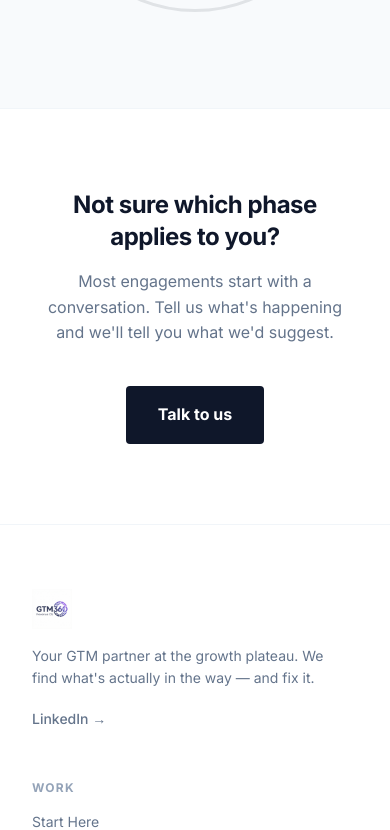
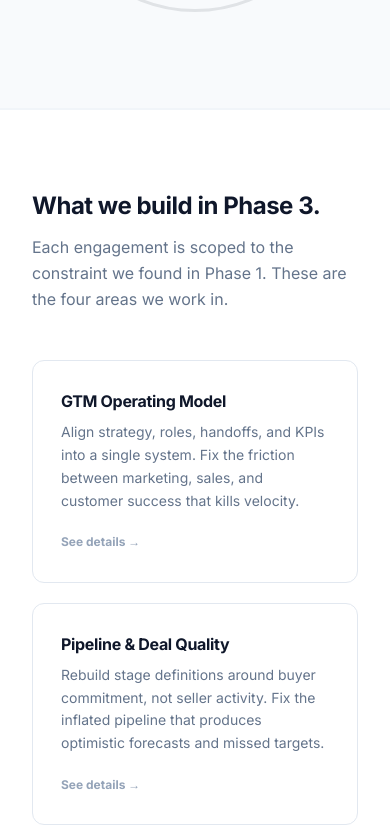
Before and after one commit to sameerjoshy/gtm-360-website, a React (Vite) app: page /how-we-work in a window 390 px wide. Shown: the part 4930-5760 px from the top of the page. Built offline with nearby package versions, Linux system fonts and the light colour scheme.

Commit message:
OG image, Insights in nav, services wired into How We Work

```diff
--- a/src/components/Header.jsx
+++ b/src/components/Header.jsx
@@ -6,6 +6,7 @@ import { Menu, X } from 'lucide-react';
 const navLinks = [
     { to: "/problems", label: "Problems We Solve" },
     { to: "/how-we-work", label: "How We Work" },
+    { to: "/insights", label: "Insights" },
     { to: "/about", label: "About" },
 ];
 
--- a/src/pages/HowWeWork.jsx
+++ b/src/pages/HowWeWork.jsx
@@ -120,6 +120,47 @@ const HowWeWork = () => {
                 </div>
             </section>
 
+            {/* SERVICES */}
+            <section className="py-20 bg-white border-t border-slate-100">
+                <div className="container max-w-5xl">
+                    <div className="max-w-xl mb-12">
+                        <h2 className="text-2xl font-bold text-slate-900 mb-3">What we build in Phase 3.</h2>
+                        <p className="text-slate-500 leading-relaxed">Each engagement is scoped to the constraint we found in Phase 1. These are the four areas we work in.</p>
+                    </div>
+                    <div className="grid grid-cols-1 md:grid-cols-2 gap-5">
+                        {[
+                            {
+                                title: "GTM Operating Model",
+                                desc: "Align strategy, roles, handoffs, and KPIs into a single system. Fix the friction between marketing, sales, and customer success that kills velocity.",
+                                link: "/services/gtm-operating-model"
+                            },
+                            {
+                                title: "Pipeline & Deal Quality",
+                                desc: "Rebuild stage definitions around buyer commitment, not seller activity. Fix the inflated pipeline that produces optimistic forecasts and missed targets.",
+                                link: "/services/pipeline-quality"
+                            },
+                            {
+                                title: "Forecasting & Governance",
+                                desc: "Replace gut-feel forecasts with a model that reflects how deals actually move. Install the governance that keeps it honest over time.",
+                                link: "/services/forecasting-governance"
+                            },
+                            {
+                                title: "GTM Signals & AI",
+                                desc: "Audit your stack, reduce noise, and wire AI to actual decisions. Tools should amplify good judgment — not replace it or add confusion.",
+                                link: "/services/gtm-signals-and-ai"
+                            }
+                        ].map((s, i) => (
+                            <Link key={i} to={s.link}
+                                className="group border border-slate-200 rounded-xl p-7 hover:border-slate-900 hover:shadow-md transition-all block">
+                                <h3 className="text-base font-bold text-slate-900 mb-2 group-hover:text-indigo-700 transition-colors">{s.title}</h3>
+                                <p className="text-slate-500 text-sm leading-relaxed mb-4">{s.desc}</p>
+                                <span className="text-xs font-bold text-slate-400 group-hover:text-slate-900 transition-colors">See details →</span>
+                            </Link>
+                        ))}
+                    </div>
+                </div>
+            </section>
+
             {/* CTA */}
             <section className="py-20 bg-white text-center">
                 <div className="container max-w-2xl">
```
Also changed, not shown: public/og-image.png.
